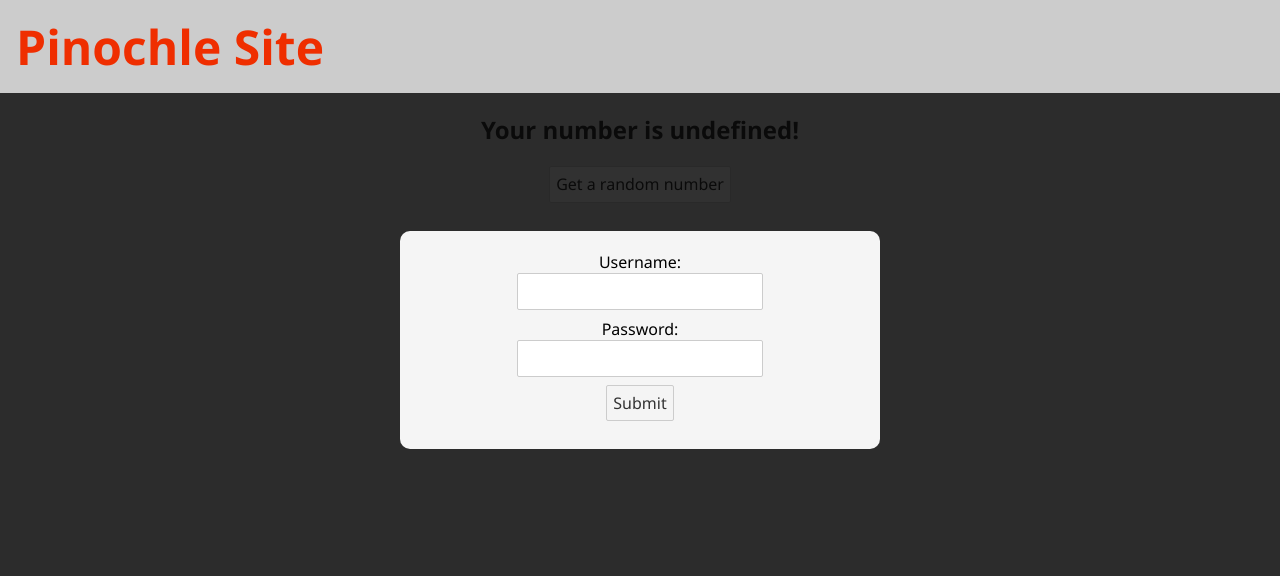
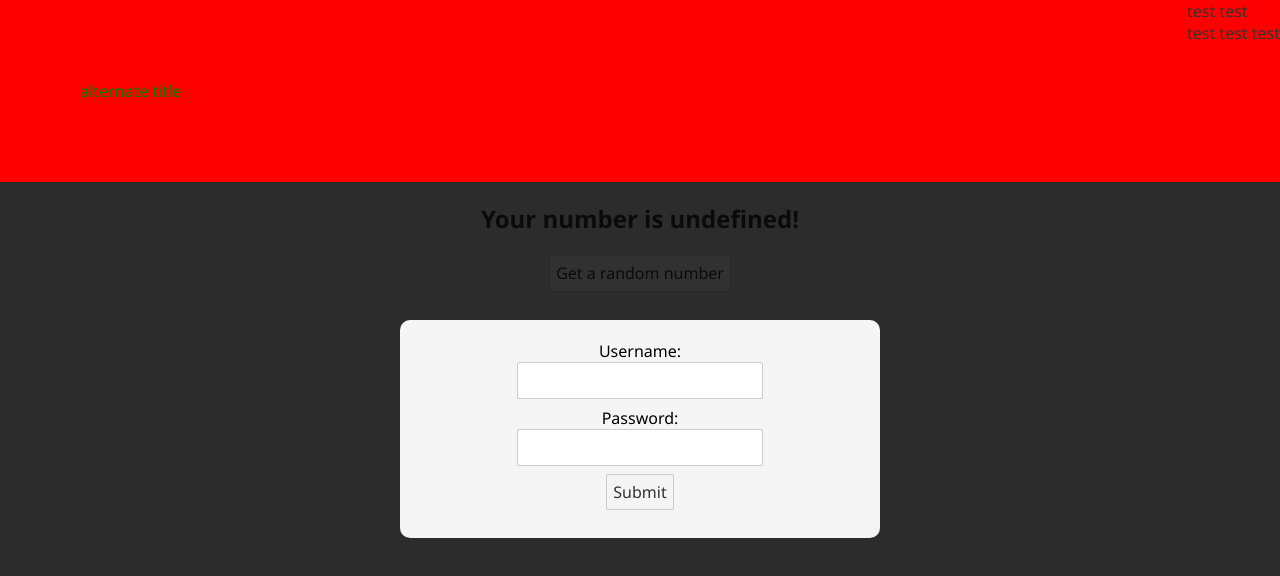
Before and after one commit to tzcrawford/pinochle, a Svelte app: page / in a window 1280 px wide. Shown: the top 576 px of the page. Built offline with nearby package versions, Linux system fonts and the light colour scheme; no server answers.

Commit message:
feature:frontend:Added prop-able title bar styling to Header bar.

```diff
--- a/src/App.svelte
+++ b/src/App.svelte
@@ -25,7 +25,20 @@ App : The main component that handles the overall structure of your app.
 </script>
 
 <main>
-    <Header />
+    <Header
+        siteTitle="alternate title"
+        titleHREF="https://google.com"
+        topBarBackColor="red"
+        titleTextSize="1em"
+        titleTextColor="pink"
+        titleTextHoverColor="green"
+        titleBold=false
+        titleTextAdditionalStyle="padding: 80px"
+    >
+        test test
+        <br />
+        test test test
+    </Header>
     <Authentication />
     <h2>Your number is {rand}!</h2>
     <button on:click={getRand}>Get a random number</button>
--- a/src/SharedComponents/Header.svelte
+++ b/src/SharedComponents/Header.svelte
@@ -6,32 +6,62 @@ Header : What the top of the page will show
 -->
 
 <script lang="ts">
+    export let siteTitle = "Pinochle Site"
+    export let titleHREF = "localhost:5000"
+    export let topBarBackColor = "#cccccc"
+    export let titleTextSize = "3em"
+    export let titleTextColor = "#ff3e00"
+    export let titleTextHoverColor = "#ff3e00"
+    let titleTextColor_ = titleTextColor // We have this just to have something re-assignable on hover
+    let setTitleTextColorHover = (isHovered) => {
+        titleTextColor_ = isHovered ? titleTextHoverColor : titleTextColor;
+    }
+    export let titleBold = "true"
+    export let titleTextAdditionalStyle = ""
 </script>
 
-<header class="TopBar">
-    <a href="localhost:5000" >
-        Pinochle Site
-    </a>
+<header class="TopBar"
+    style={"background-color: " + topBarBackColor + ";font-weight: normal;"}
+>
+    <div class="LineContainer">
+        <div class="WebTitle"
+        >
+        <a href={titleHREF}
+            style={`color: ${titleTextColor_}; font-size: ${titleTextSize}; ${titleTextAdditionalStyle}`}
+            on:mouseenter={() => setTitleTextColorHover(true)}
+            on:mouseleave={() => setTitleTextColorHover(false)}
+        >
+            {#if titleBold == "true"} <!-- Do NOT remove quotes around true LOL -->
+                <span style="font-weight: bold">{siteTitle}</span>
+            {:else}
+                <span style="font-weight: normal">{siteTitle}</span>
+            {/if}
+        </a>
+        </div>
+        <div class="UserInfo">
+            <slot></slot>
+        </div>
+    </div>
 </header>
 
 <style>
     /* Manually setting some styles like global h1 */
     .TopBar {
         text-align: left;
-        font-size: 3em;
-        background-color: #cccccc;
         overflow: hidden;
         margin: none;
     }
-    .TopBar a {
+    .LineContainer {
+        display: flex;
+        justify-content: space-between;
+    }
+    .WebTitle {
+        text-align: left;
+    }
+    .WebTitle a {
         display: inline-block;
         text-align: left;
-        font-weight: bold;
-        color: #ff3e00;
+        text-decoration: none;
         padding: 14px 16px;
-        text-decoration: none;
-    }
-    .TopBar a:hover {
-      color: #ef2e00;
     }
 </style>
```
